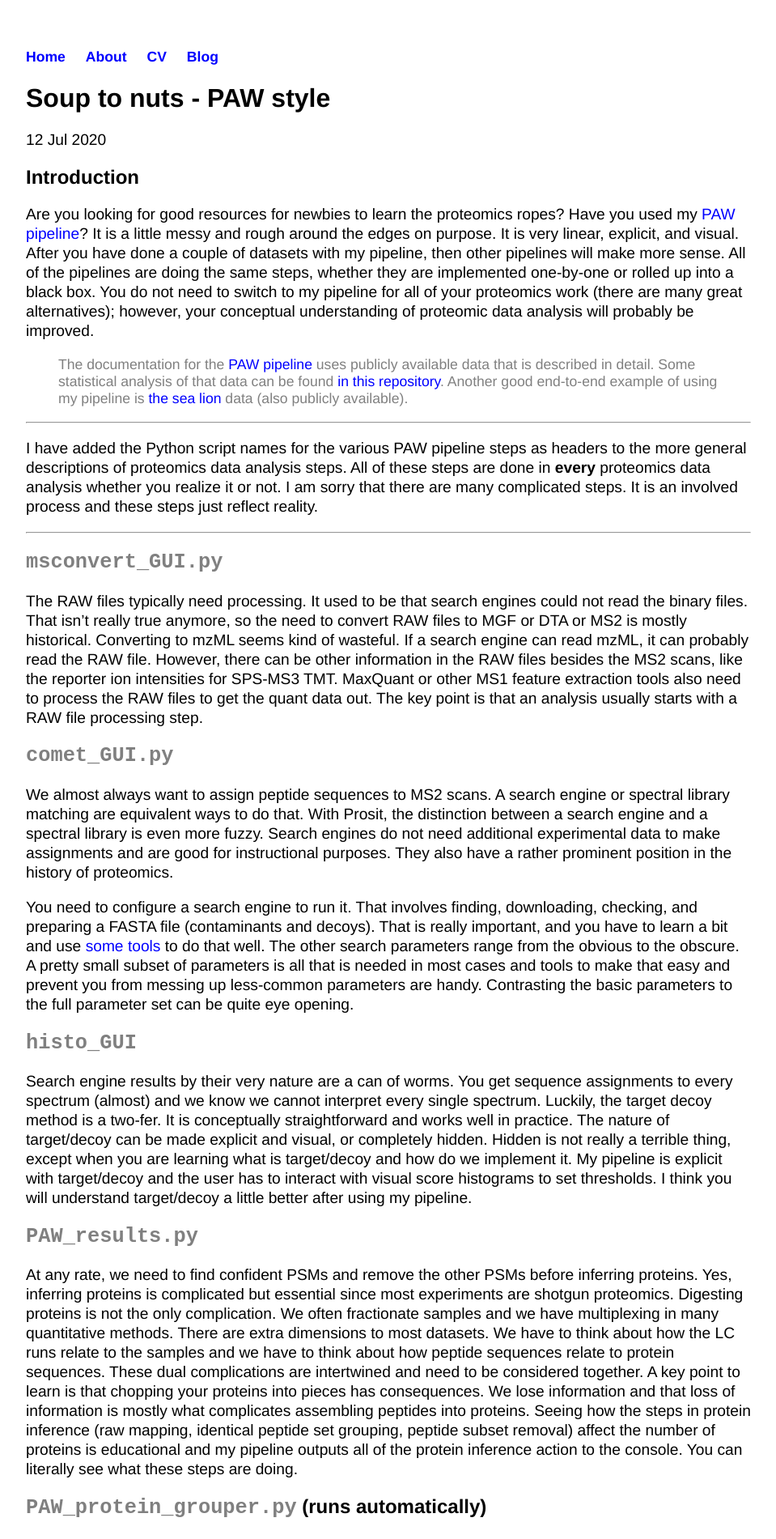
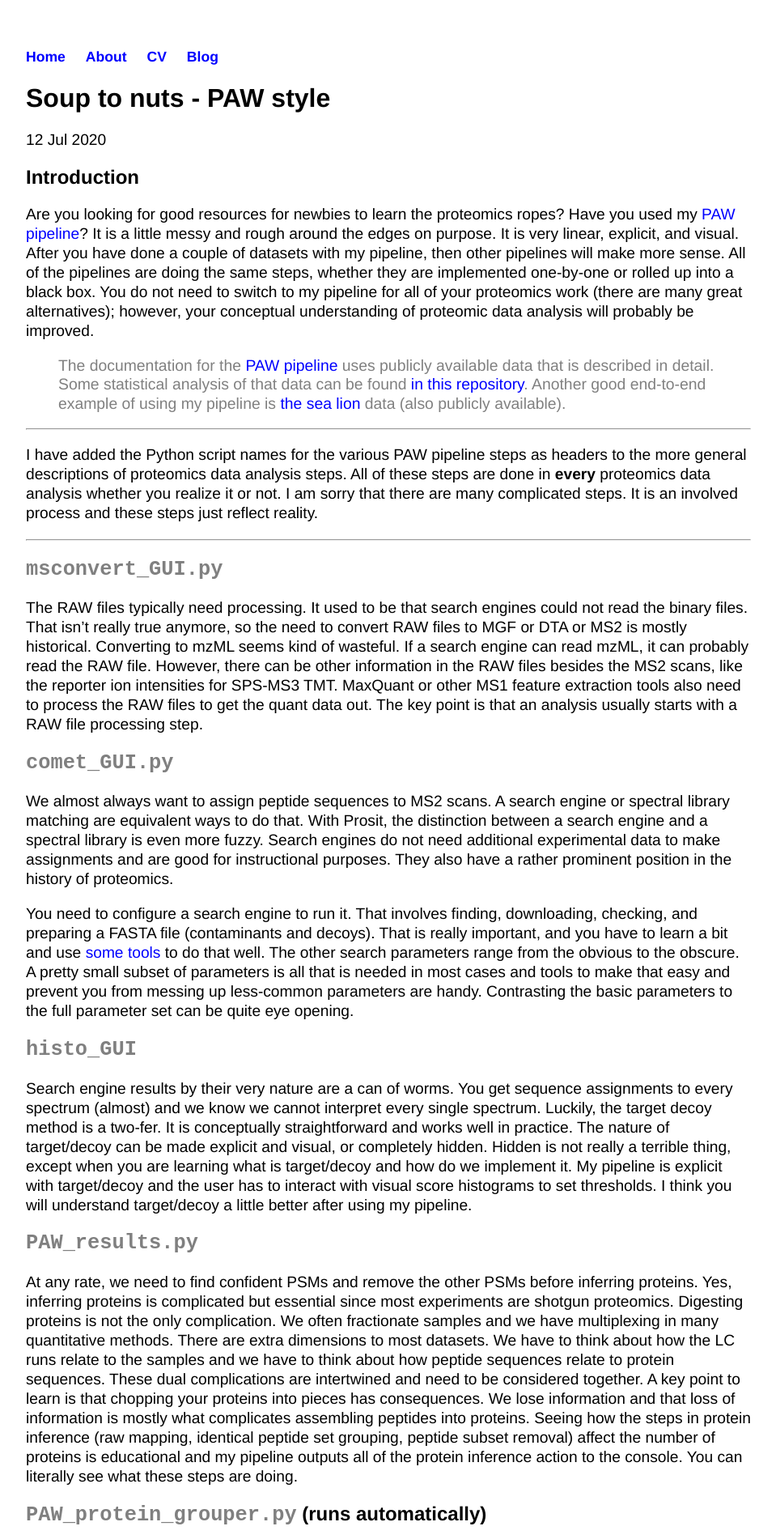
Before and after one commit to pwilmart/pwilmart.github.io, a Jekyll site: the page built from _posts/2020-07-12-Soup-to-nuts.md, in a window 1280 px wide. Shown: the top 1901 px of the page at 81% size, without its empty margins (160-1119 px from the left). Built offline with Jekyll 4.4.1, drawn with Linux system fonts in a browser that asks for light colours.

Commit message:
some CSS style changes

```diff
--- a/css/main.css
+++ b/css/main.css
@@ -30,16 +30,22 @@ h1 {
     font-family:'Helvetica', 'Arial', 'Sans-Serif';
 }
 
-p {
-    font-size: 1.2em;
-    line-height: 1.25em;
-    color: #000000;
+blockquote {
+	font-size: 1.1em;
+	line-height: 1.2em;
+	color: #808080;
 }
 
 blockquote p {
 	font-size: 1.1em;
 	line-height: 1.2em;
 	color: #808080;
+}
+
+p {
+    font-size: 1.2em;
+    line-height: 1.25em;
+    color: #000000;
 }
 
 code {
```
